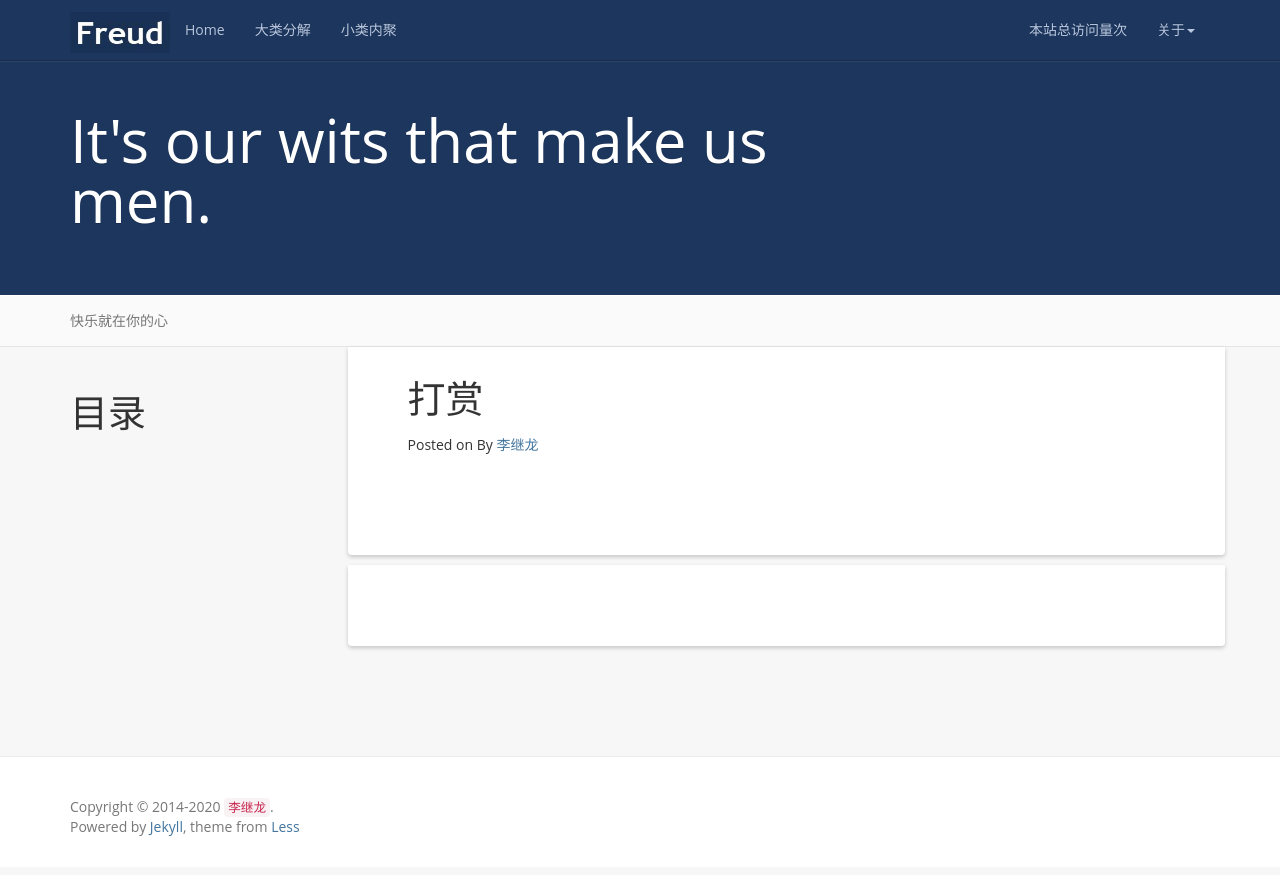
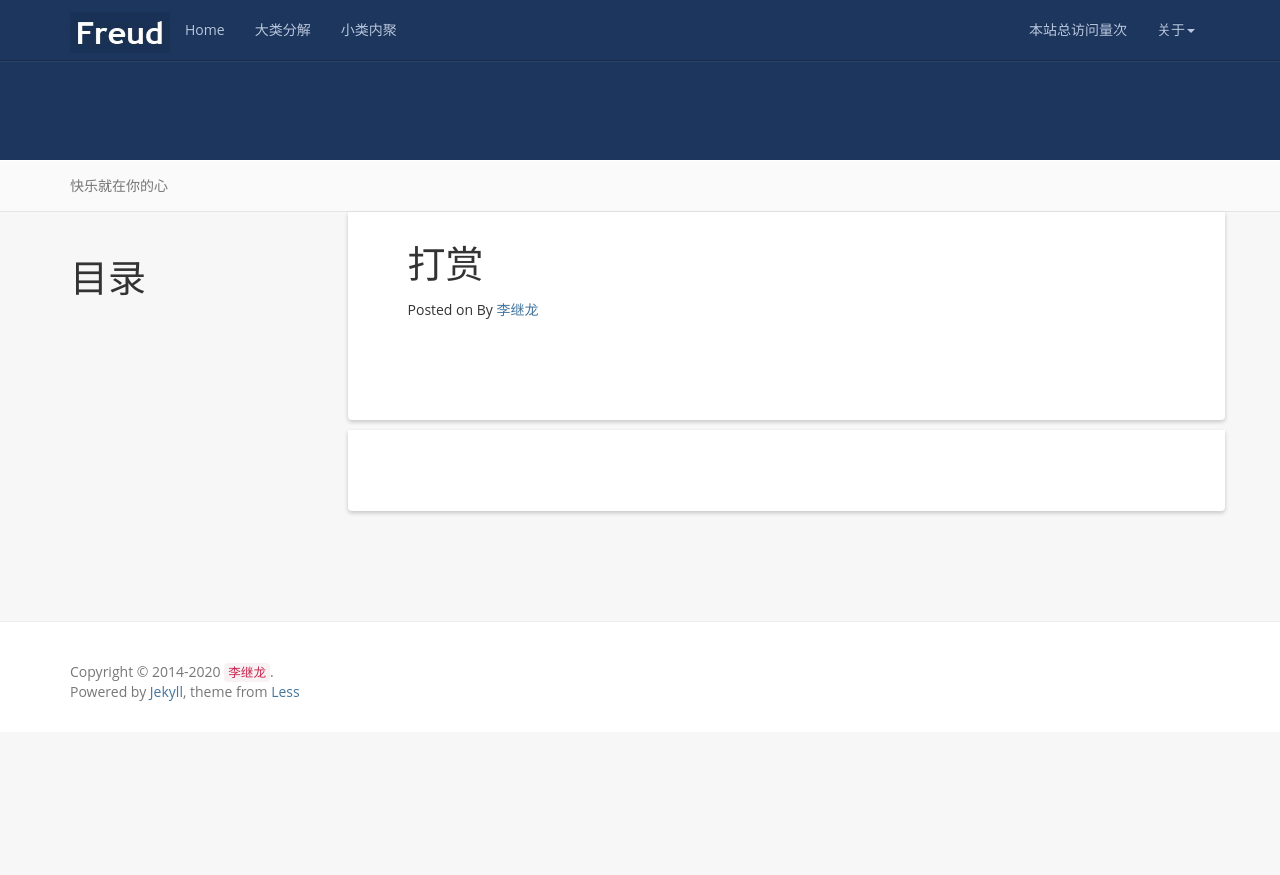
Before and after one commit to kljzndx/My-Blog, a Jekyll site: the page built from donate/index.md, in a window 1280 px wide. Shown: the top 875 px of the page. Built offline with Jekyll 4.4.1, drawn with Linux system fonts in a browser that asks for light colours; nearby versions of some CDN libraries; comment, search, counter and statistics services are not loaded; part of the change alters nothing that is shown.

Commit message:
修改配置

```diff
--- a/_config.yml
+++ b/_config.yml
@@ -7,7 +7,7 @@ github: https://github.com/kljzndx
 baseurl: "/My-Blog"
 description: Actually, less is more!
 meta_description: 李继龙;个人博客;快乐就在你的心
-motto: It's our wits that make us men.
+#motto: It's our wits that make us men.
 banner: 快乐就在你的心
 
 #permalink: /:categories/:year/:month/:day/:title/
```
